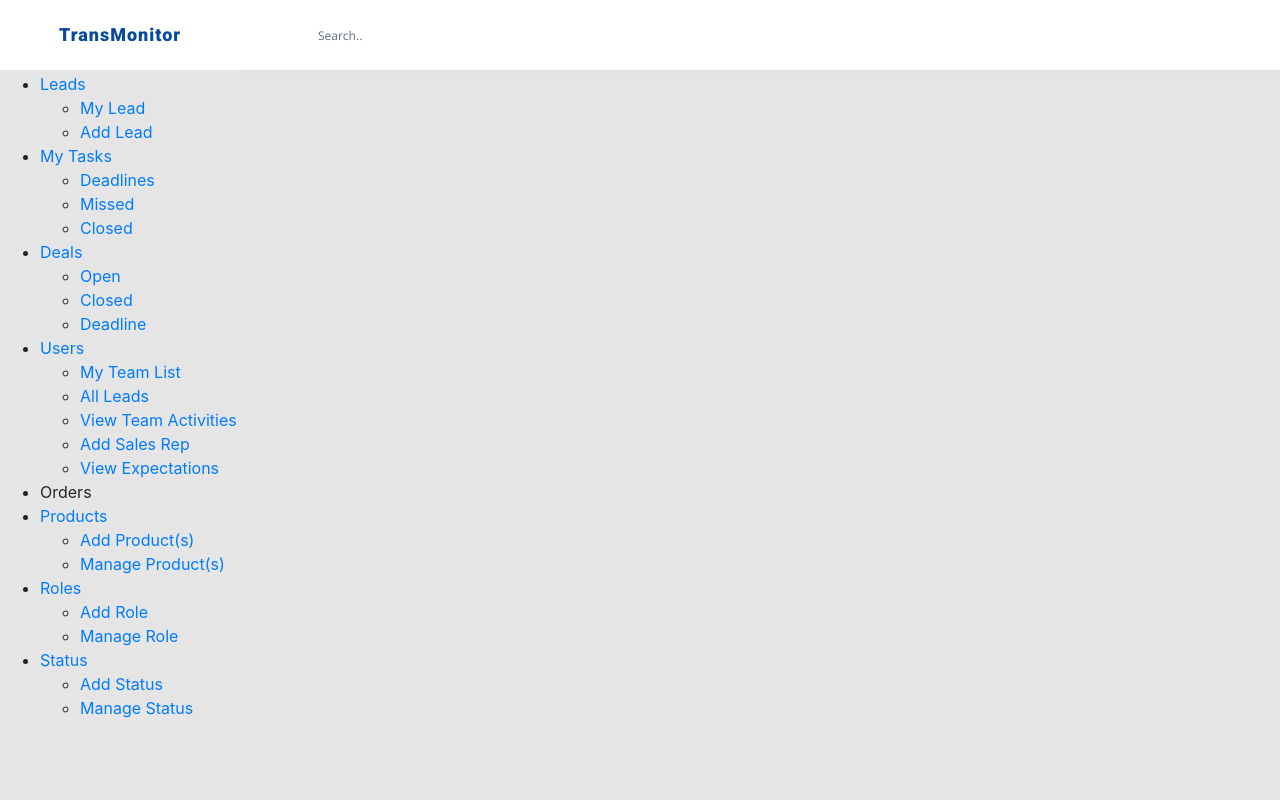
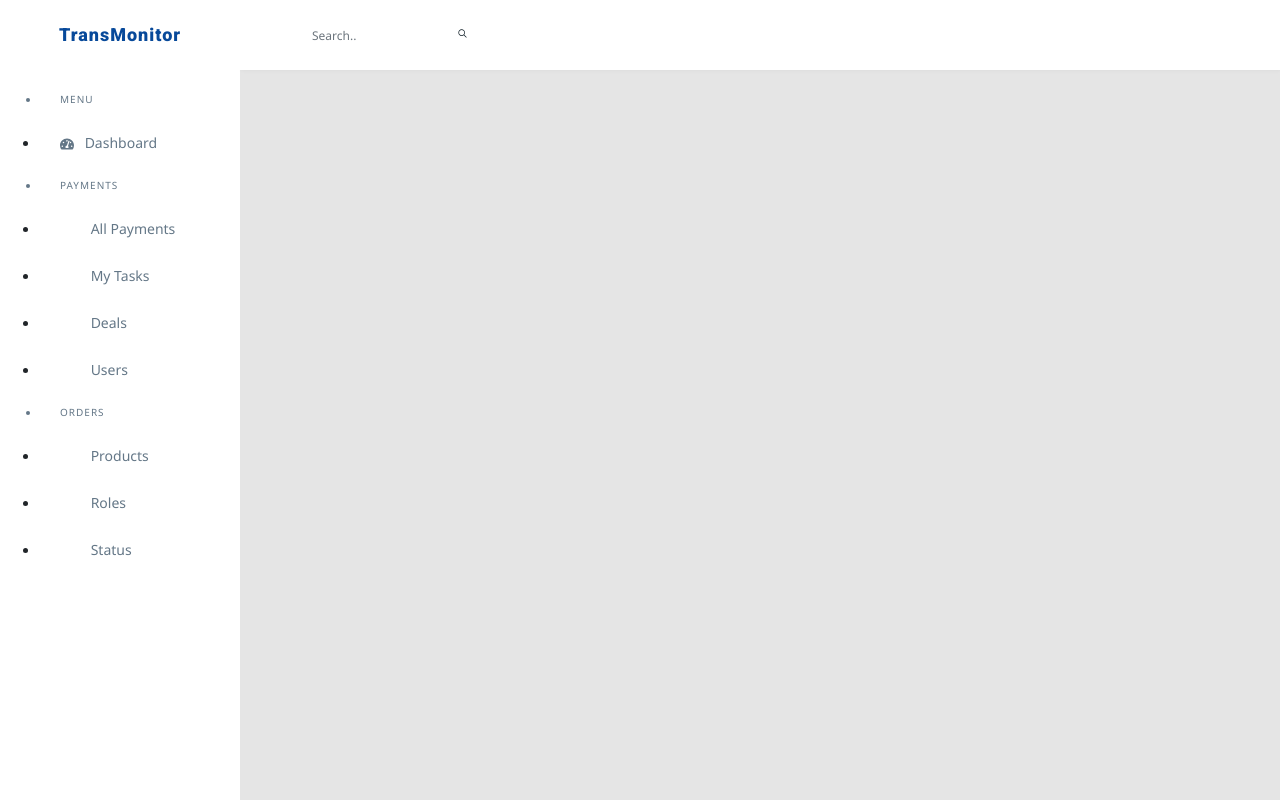
Before and after one commit to siccoo/dashboard-ui, a React (Create React App) app: page / in a window 1280 px wide. Built offline with nearby package versions, Linux system fonts and the light colour scheme.

Commit message:
Sidemenu styling

```diff
--- a/src/App.css
+++ b/src/App.css
@@ -111,7 +111,6 @@
   margin-left: 45px;
   text-overflow: ellipsis;
   white-space: nowrap;
-  font-family: "Poppins", sans-serif;
 }
 
 .notification-list .notify-item .notify-details span {
@@ -173,9 +172,9 @@
   border: 1px solid #f0f4f7;
   font-size: 12px;
   height: 34px;
-  padding-left: 18px;
-  padding-right: 40px;
-  margin-right: 16px;
+    /* padding-left: 18px;
+    padding-right: 40px; */
+  /* margin-right: 16px; */
   font-family: "Segoe UI";
   /* background: #f0f4f7; */
   -webkit-box-shadow: none;
@@ -185,6 +184,13 @@
   border: none;
   line-height: 16px;
   color: #979797;
+}
+
+.icons {
+  color: #0E1D25;
+  left: 20.56%;
+  float: left;
+  /* position: absolute; */
 }
 
 .app-search button {
@@ -207,3 +213,112 @@
   background-color: #ffffff;
   font-size: 24px;
 }
+
+/******* Sidemenu *******/
+.side-menu {
+  width: 240px;
+  z-index: 10;
+  background: #fff;
+  bottom: 0;
+  margin-top: 0;
+  padding-bottom: 30px;
+  position: fixed;
+  top: 70px;
+}
+
+.side-menu .waves-effect .waves-ripple {
+  background-color: rgba(48, 65, 155, 0.4);
+}
+
+#sidebar-menu {
+  padding-top: 10px;
+}
+
+#sidebar-menu > ul > li.mm-active > a > span > .menu-arrow i {
+  -webkit-transform: rotate(90deg);
+  transform: rotate(90deg);
+}
+
+#sidebar-menu .menu-title {
+  padding: 22px 20px;
+  letter-spacing: 1px;
+  font-size: 11px;
+  line-height: 15px;
+  font-family: 'Segoe UI', sans-serif;
+  color: #647787 !important;
+}
+
+#sidebar-menu > ul > li > a {
+  color: #647787;
+  display: block;
+  padding: 13px 20px;
+  font-size: 14px;
+  position: relative;
+  -webkit-transition: all 0.5s;
+  transition: all 0.5s;
+  font-family: "Segoe UI", sans-serif;
+}
+
+#sidebar-menu > ul > li > a:hover, #sidebar-menu > ul > li > a:focus, #sidebar-menu > ul > li > a:active {
+  color: #647787;
+  text-decoration: none;
+}
+
+#sidebar-menu > ul > li > a > span {
+  margin-left: 7px;
+}
+
+#sidebar-menu > ul > li > a i {
+  line-height: 1;
+  width: 20px;
+  display: inline-block;
+  vertical-align: middle;
+}
+
+#sidebar-menu > ul > li > a .badge {
+  margin-top: 3px;
+}
+
+#sidebar-menu > ul > li > a.mm-active {
+  color: #ffffff !important;
+  background-color: #3345a5;
+}
+
+#sidebar-menu .menu-title {
+  padding: 12px 20px !important;
+  letter-spacing: 1px;
+  font-size: 10px;
+  font-weight: 500;
+  text-transform: uppercase;
+  color: #b9c1eb;
+}
+
+#sidebar-menu .submenu li.mm-active > a {
+  color: #ffffff;
+  background-color: #30419b;
+}
+
+#sidebar-menu .submenu li a {
+  padding: 8px 20px 8px 10px;
+  color: #7e8cda;
+  display: block;
+  -webkit-transition: all 0.5s;
+  transition: all 0.5s;
+}
+
+#sidebar-menu .submenu li a:focus {
+  background-color: left-bar;
+}
+
+#sidebar-menu .submenu li a:hover {
+  background-color: #30419b;
+  color: rgba(255, 255, 255, 0.8);
+}
+
+#sidebar-menu .submenu > li > a {
+  padding-left: 50px;
+}
+
+#sidebar-menu .submenu > li .submenu > li > a {
+  padding-left: 70px;
+}
--- a/src/App.js
+++ b/src/App.js
@@ -3,6 +3,9 @@ import { Link } from "react-router-dom";
 // import Rounded from "../images/Rounded.png";
 
 import './App.css';
+
+import { IoIosSearch } from "react-icons/io";
+import { FaTachometerAlt } from "react-icons/fa"
 
 function App() {
   return (
@@ -45,7 +48,10 @@ function App() {
                         <form role="search" className="app-search">
                             <div className="form-group mb-0">
                                 <input type="text" className="form-control" placeholder="Search.." />
-                                <button type="submit"><i className="fa fa-search"></i></button>
+                                <button type="submit">
+                                  {/* <i className="fa fa-search"></i> */}
+                                  <IoIosSearch className="icons" />
+                                </button>
                             </div>
                         </form>
                     </li>
@@ -67,74 +73,48 @@ function App() {
                         <li className="menu-title">Menu</li>
                         <li>
                             <a href="index.html" className="waves-effect">
-                                <i className="icon-accelerator"></i><span> Dashboard </span>
+                            <FaTachometerAlt className="R-icon" />
+                            <span> Dashboard </span>
                             </a>
                         </li>
 
                         <li className="menu-title">Payments</li>
 
                         <li>
-                            <a href="javascript:void(0);" className="waves-effect"><i className="mdi mdi-account-circle"></i><span> Leads <span className="float-right menu-arrow"><i className="mdi mdi-chevron-right"></i></span> </span></a>
-                            <ul className="submenu">
-                                <li><a href="mylead.html">My Lead</a></li>
-                                <li><a href="addlead.html">Add Lead</a></li>
-                            </ul>
+                            <a href="javascript:void(0);" className="waves-effect">
+                              <i className="mdi mdi-account-circle"></i><span> All Payments <span className="float-right menu-arrow"><i className="mdi mdi-chevron-right"></i></span> </span></a>
+
                         </li>
 
                         <li>
                             <a href="javascript:void(0);" className="waves-effect"><i className="mdi mdi-chart-line"></i><span> My Tasks <span className="float-right menu-arrow"><i className="mdi mdi-chevron-right"></i></span> </span></a>
-                            <ul className="submenu">
-                                <li><a href="deadline.html">Deadlines</a></li>
-                                <li><a href="missed.html">Missed</a></li>
-                                <li><a href="closed.html">Closed</a></li>
-                            </ul>
                         </li>
 
                         <li>
                             <a href="javascript:void(0);" className="waves-effect"><i className="mdi mdi-clipboard-check"></i> <span> Deals <span className="float-right menu-arrow"><i className="mdi mdi-chevron-right"></i></span> </span> </a>
-                            <ul className="submenu">
-                                <li><a href="#"> Open
-                                </a></li>
-                                <li><a href="#">Closed</a></li>
-                                <li><a href="#">Deadline</a></li>
-                            </ul>
+
                         </li>
 
                         <li>
                             <a href="javascript:void(0);" className="waves-effect"><i className="mdi mdi-account-group"></i> <span> Users <span className="float-right menu-arrow"><i className="mdi mdi-chevron-right"></i></span> </span> </a>
-                            <ul className="submenu">
-                                <li><a href="myteam.html">My Team List</a></li>
-                                <li><a href="alllead.html">All Leads</a></li>
-                                <li><a href="viewteam.html">View Team Activities</a></li>
-                                <li><a href="addrep.html">Add Sales Rep</a></li>
-                                <li><a href="viewexpectation.html">View Expectations</a></li>
-                            </ul>
+
                         </li>
 
                         <li className="menu-title">Orders</li>
 
                         <li>
                             <a href="javascript:void(0);" className="waves-effect"><i className="mdi mdi-package-variant"></i> <span> Products <span className="float-right menu-arrow"><i className="mdi mdi-chevron-right"></i></span> </span> </a>
-                            <ul className="submenu">
-                                <li><a href="addproduct.html">Add Product(s)</a></li>
-                                <li><a href="manageprod.html">Manage Product(s)</a></li>
-                            </ul>
+
                         </li>
 
                         <li>
                             <a href="javascript:void(0);" className="waves-effect"><i className="mdi mdi-account-card-details"></i> <span> Roles <span className="float-right menu-arrow"><i className="mdi mdi-chevron-right"></i></span> </span> </a>
-                            <ul className="submenu">
-                                <li><a href="addrole.html">Add Role</a></li>
-                                <li><a href="managerole.html">Manage Role</a></li>
-                            </ul>
+
                         </li>
 
                         <li>
                             <a href="javascript:void(0);" className="waves-effect"><i className="mdi mdi-orbit"></i> <span> Status <span className="float-right menu-arrow"><i className="mdi mdi-chevron-right"></i></span> </span> </a>
-                            <ul className="submenu">
-                                <li><a href="addstat.html">Add Status</a></li>
-                                <li><a href="managestat.html">Manage Status</a></li>
-                            </ul>
+
                         </li>
 
                     </ul>
```
